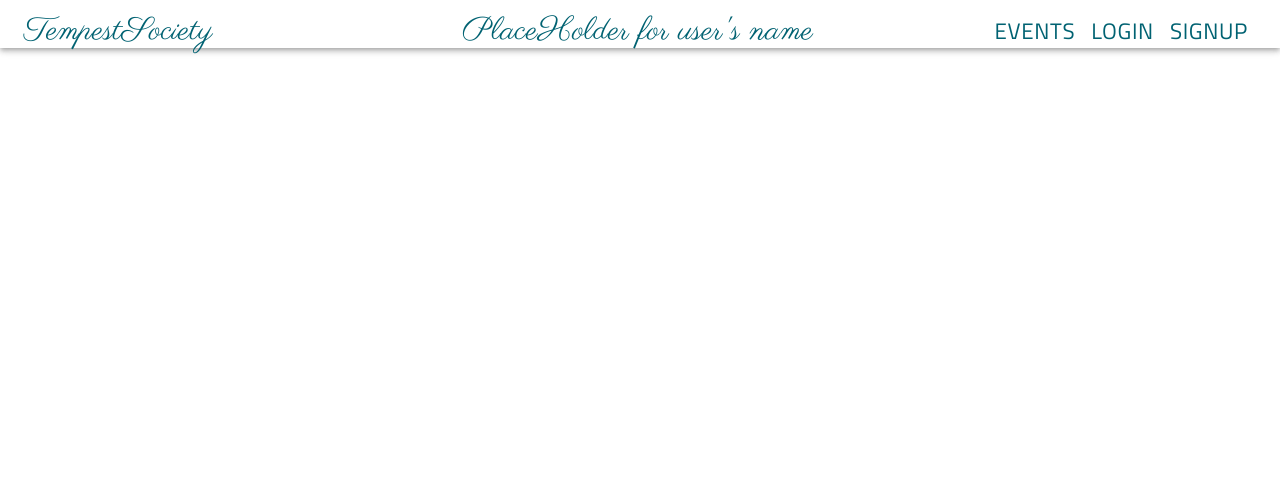
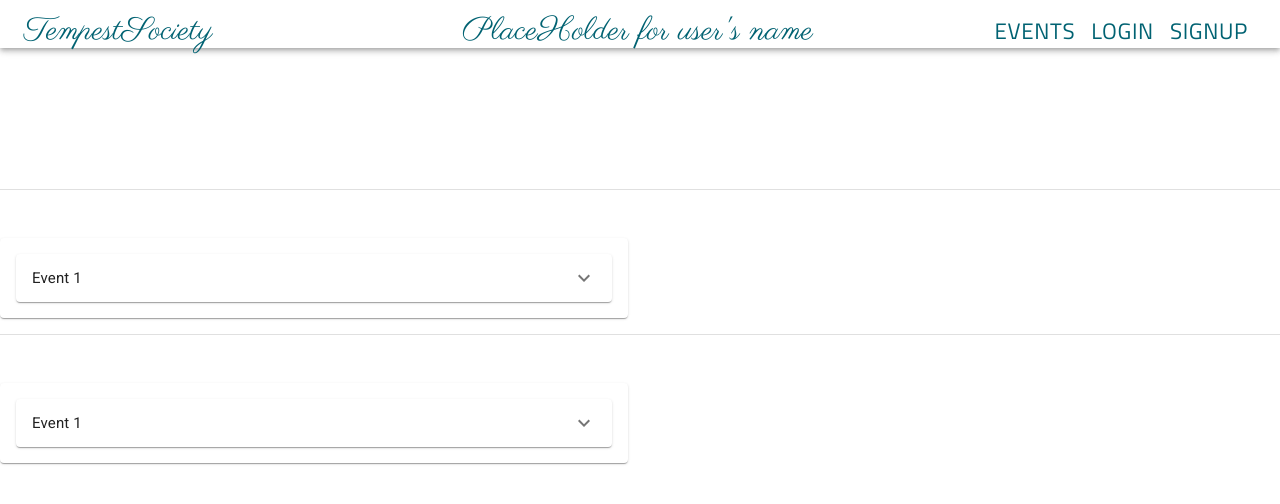
Before and after one commit to 200427-Revature-Training/team4_project2_client, a React (Create React App) app: page /myevent in a window 1280 px wide. Shown: the top 504 px of the page. Built offline with nearby package versions, Linux system fonts and the light colour scheme.

Commit message:
Arranged the layout in somewhat a good way, but the styling is not yet begun. This layout should work.

```diff
--- a/src/components/Pages/my-event.component.tsx
+++ b/src/components/Pages/my-event.component.tsx
@@ -1,9 +1,11 @@
 import React from "react";
+import { UserEventComponent } from "./users-event-container-component/user-event-container.component";
 
 export const MyEventComponent: React.FC = () => {
   return (
     <React.Fragment>
       <h2>My Event/Profile Page</h2>
+      <UserEventComponent />
     </React.Fragment>
   );
 };
--- a/src/components/Pages/users-event-container-component/user-attending-event.component.tsx
+++ b/src/components/Pages/users-event-container-component/user-attending-event.component.tsx
@@ -1,10 +1,63 @@
 import React from 'react'
-import {} from '@material-ui/core';
-import {} from '@material-ui/icons';
+import { makeStyles, Theme, createStyles,
+    Grid, Paper, ExpansionPanel,
+    ExpansionPanelSummary, Typography,
+    ExpansionPanelDetails } from '@material-ui/core';
+import { ExpandMore } from '@material-ui/icons';
+
+const useStyles = makeStyles((theme: Theme) =>
+  createStyles({
+    root: {
+      flexGrow: 1,
+      color: 'black'
+    },
+    paper: {
+      padding: theme.spacing(2),
+      textAlign: 'center',
+      color: theme.palette.text.secondary,
+    },
+    heading: {
+        fontSize: theme.typography.pxToRem(15),
+        fontWeight: theme.typography.fontWeightRegular,
+    },
+    container: {
+        display: 'grid'
+    }
+  }),
+);
 
 export const AttendingEventComponent: React.FC = () => {
 
+    const classes = useStyles();
+
     return (
-
+        <div>
+            <Typography variant="h5">
+                Events I'm Attending
+            </Typography>
+            <div className={classes.root}>
+                <Grid container spacing={3}>
+                    <Grid item xs={6}>
+                        <Paper className={classes.paper}>
+                            <ExpansionPanel>
+                                <ExpansionPanelSummary
+                                    expandIcon={<ExpandMore />}
+                                    aria-controls="panel1a-content"
+                                    id="panel1a-header"
+                                    >
+                                    <Typography className={classes.heading}>Event 1</Typography>
+                                </ExpansionPanelSummary>
+                                <ExpansionPanelDetails>
+                                    <Typography>
+                                        Lorem ipsum dolor sit amet, consectetur adipiscing elit. Suspendisse malesuada lacus ex,
+                                        sit amet blandit leo lobortis eget.
+                                    </Typography>
+                                </ExpansionPanelDetails>
+                            </ExpansionPanel>
+                        </Paper>
+                    </Grid>
+                </Grid>
+            </div>
+        </div>
     );
 };
--- a/src/components/Pages/users-event-container-component/user-event-container.component.tsx
+++ b/src/components/Pages/users-event-container-component/user-event-container.component.tsx
@@ -1,15 +1,39 @@
 import React from 'react'
-import {} from '@material-ui/core';
+import { Typography, makeStyles, createStyles,
+    Theme, Divider } from '@material-ui/core';
 import {} from '@material-ui/icons';
 import { AttendingEventComponent } from './user-attending-event.component';
 import { HostingEventComponent } from './user-hosting-event.component';
 
+const useStyles = makeStyles((theme: Theme) =>
+    createStyles({
+        roo: {
+            color: 'black'
+        },
+        divider: {
+            margin: theme.spacing(2, 0)
+        }
+    })
+
+);
+
 export const UserEventComponent: React.FC = () => {
 
+    const classes = useStyles();
+
     return (
-        <div>
-            <AttendingEventComponent />
-            <HostingEventComponent />
-        </div>
+        <React.Fragment>
+            <div>
+                <Typography variant="h3">
+                    My Event Page
+                </Typography>
+                <div>
+                    <Divider className={classes.divider} />
+                    <AttendingEventComponent />
+                    <Divider className={classes.divider} />
+                    <HostingEventComponent />
+                </div>
+            </div>
+        </React.Fragment>
     );
 };
--- a/src/components/Pages/users-event-container-component/user-hosting-event.component.tsx
+++ b/src/components/Pages/users-event-container-component/user-hosting-event.component.tsx
@@ -1,10 +1,62 @@
 import React from 'react'
-import {} from '@material-ui/core';
-import {} from '@material-ui/icons';
+import { makeStyles, Theme, createStyles,
+    Typography, Grid, Paper, ExpansionPanel,
+    ExpansionPanelSummary, ExpansionPanelDetails } from '@material-ui/core';
+import { ExpandMore } from '@material-ui/icons';
+
+const useStyles = makeStyles((theme: Theme) =>
+  createStyles({
+    root: {
+      flexGrow: 1,
+      color: 'black'
+    },
+    paper: {
+      padding: theme.spacing(2),
+      textAlign: 'center',
+      color: theme.palette.text.secondary,
+    },
+    heading: {
+        fontSize: theme.typography.pxToRem(15),
+        fontWeight: theme.typography.fontWeightRegular,
+    },
+    constainer: {
+        display: 'grid'
+    }
+  }),
+);
 
 export const HostingEventComponent: React.FC = () => {
 
+    const classes = useStyles();
+
     return (
-
+        <div>
+            <Typography variant="h5">
+                Events I'm Hosting
+            </Typography>
+            <div className={classes.root}>
+                <Grid container spacing={3}>
+                    <Grid item xs={6}>
+                        <Paper className={classes.paper}>
+                            <ExpansionPanel>
+                                <ExpansionPanelSummary
+                                    expandIcon={<ExpandMore />}
+                                    aria-controls="panel1a-content"
+                                    id="panel1a-header"
+                                    >
+                                    <Typography className={classes.heading}>Event 1</Typography>
+                                </ExpansionPanelSummary>
+                                <ExpansionPanelDetails>
+                                    <Typography>
+                                        Lorem ipsum dolor sit amet, consectetur adipiscing elit. Suspendisse malesuada lacus ex,
+                                        sit amet blandit leo lobortis eget.
+                                    </Typography>
+                                </ExpansionPanelDetails>
+                            </ExpansionPanel>
+                        </Paper>
+                    </Grid>
+                </Grid>
+            </div>
+        </div>
     );
 };
```
